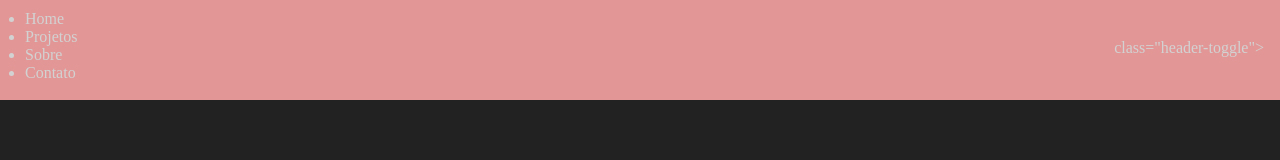
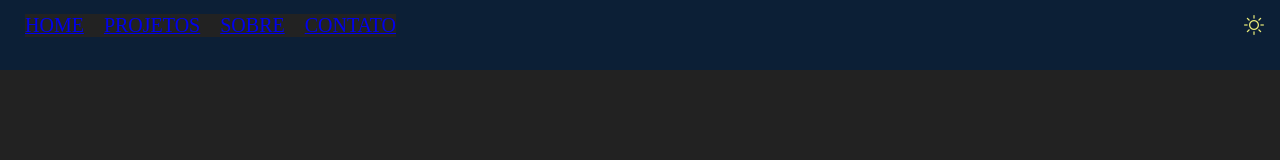
Before and after one commit to ed10sm/edson-melo, a plain HTML site: page index.html in a window 1280 px wide. Drawn offline with nearby package versions, Linux system fonts and the light colour scheme; files that its build step writes are made by us from their sources.

Commit message:
Minha primeira atualização

```diff
--- /dev/null
+++ b/css/style.css
@@ -0,0 +1,58 @@
+* {
+    margin: 0;
+    padding: 0;
+    box-sizing: border-box;
+
+
+}
+
+body {
+    background: #222;
+    /* cor fundo */
+    color: #d2d2d2;
+    /* cor texto */
+}
+
+i {
+    color: rgb(236, 238, 123);
+    font-size: 20px;
+    /* tamanho do texto */
+}
+
+#header {
+    display: flex;
+    flex-flow: row wrap;
+    justify-content: space-between;
+    align-items: center;
+    width: 100;
+    height: 70px;
+    background: #0c1f36;
+    padding: 1px 16px 20px 25px;
+    z-index: 2;
+
+}
+
+.menu {
+    display: flex;
+    align-items: center;
+    background: #222; /* cor fundo */
+    gap: 20px;
+    list-style: none;
+
+}
+
+.menu-item {
+    width: 100%;
+}
+
+.menu-link {
+    display: flex;
+    text-decoration: ;
+}
+
+.menu-texto {
+    font-size: 20px;
+    text-transform: uppercase;
+
+
+}
--- a/index.html
+++ b/index.html
@@ -6,7 +6,7 @@
     <meta name="viewport" content="width=device-width, initial-scale=1.0">
     <title>Edson de Melo | Portfólio</title>
 
-    <link rel="stylesheet" href="style.css"
+    <link rel="stylesheet" href="css/style.css">
 
     <!-- bootstrap icons -->
     <link rel="stylesheet" href="https://cdn.jsdelivr.net/npm/bootstrap-icons@1.11.3/font/bootstrap-icons.min.css">
@@ -16,29 +16,36 @@
 
     <!-- MENU -->
     <header id="header">
-        <nav>
-            <ul> <!-- lista nao ordenada -->
-                <li> Home </li>
-                <li> Projetos </li>
-                <li> Sobre </li>
-                <li> Contato </li>
+        <nav class= "header-nav" >
+            <ul class="menu menu-principal"> <!-- lista não ordenada -->
+                <li class="menu-item">
+                    <a href="#home">
+                        <span class=" menu-texto"> Home </span>
+                    </a>
+
+                </li>
+                <li class="menu-item">
+                    <a href="#projetos">
+                        <span class=" menu-texto"> projetos </span>
+                        <li class="menu-item">
+                            <a href="#sobre">
+                                <span class=" menu-texto"> sobre </span>
+                                <li class="menu-item">
+                                    <a href="#contato">
+                                        <span class=" menu-texto"> contato </span>
             </ul>
         </nav>
         <!-- logo -->
         <div>
             <a href="#home">
-
                 <img src="" alt="">
-
             </a>
         </div>
 
         <!-- trocar cor tema -->
-        <div> class="header-toggle">
-            <i id="toggltheme bi bi-sun" class="bi bi sun"></i>
+        <div class="header-toggle">
+            <i id="toggltheme" class="bi bi-sun"></i>
         </div>
-
-
     </header>
     <!-- FIM MENU -->
 
```
